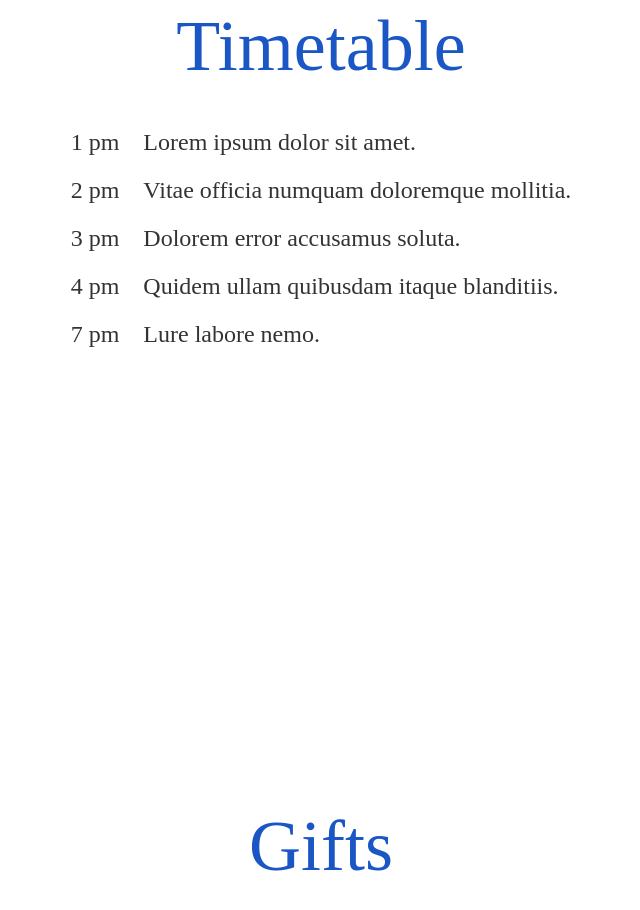
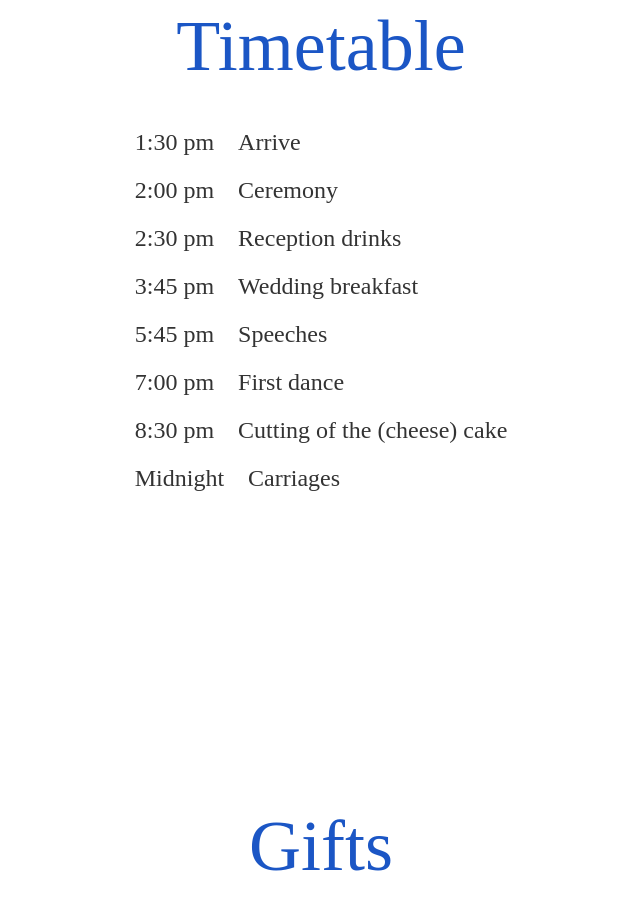
Before and after one commit to nath-codes/jelena, a React (Create React App) app: page / in a window 1280 px wide. Shown: the part 2500-3410 px from the top of the page, without its empty margins (319-959 px from the left). Built offline with nearby package versions, Linux system fonts and the light colour scheme; no server answers; a web font is replaced by a local one.

Commit message:
added actual timetable data to constants file

```diff
--- a/src/constants/timetable.js
+++ b/src/constants/timetable.js
@@ -1,22 +1,34 @@
 export default [
   {
-    time: "1 pm",
-    title: "Lorem ipsum dolor sit amet."
+    time: "1:30 pm",
+    title: "Arrive"
   },
   {
-    time: "2 pm",
-    title: "Vitae officia numquam doloremque mollitia."
+    time: "2:00 pm",
+    title: "Ceremony"
   },
   {
-    time: "3 pm",
-    title: "Dolorem error accusamus soluta."
+    time: "2:30 pm",
+    title: "Reception drinks"
   },
   {
-    time: "4 pm",
-    title: "Quidem ullam quibusdam itaque blanditiis."
+    time: "3:45 pm",
+    title: "Wedding breakfast"
   },
   {
-    time: "7 pm",
-    title: "Lure labore nemo."
+    time: "5:45 pm",
+    title: "Speeches"
+  },
+  {
+    time: "7:00 pm",
+    title: "First dance"
+  },
+  {
+    time: "8:30 pm",
+    title: "Cutting of the (cheese) cake"
+  },
+  {
+    time: "Midnight",
+    title: "Carriages"
   }
 ];
```
